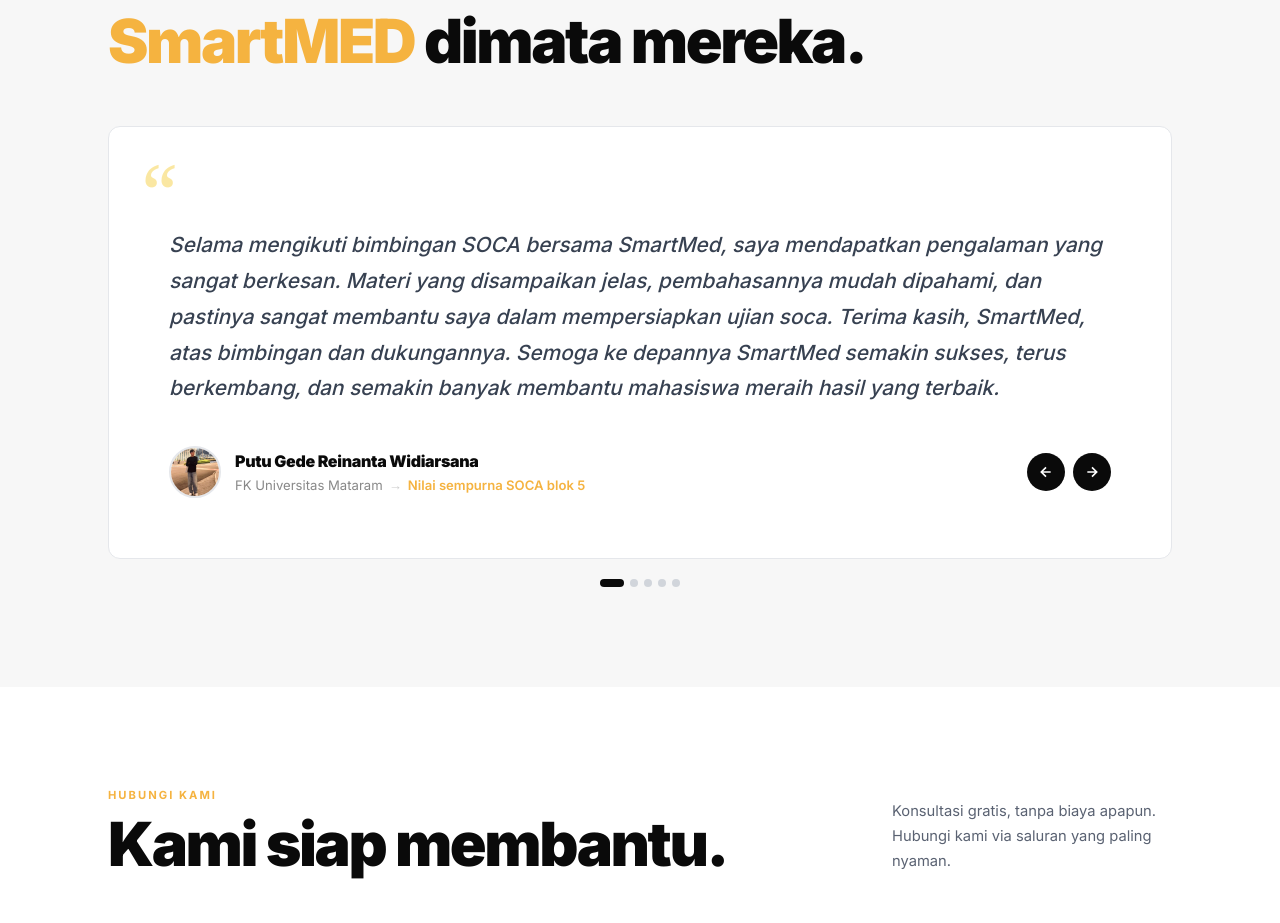
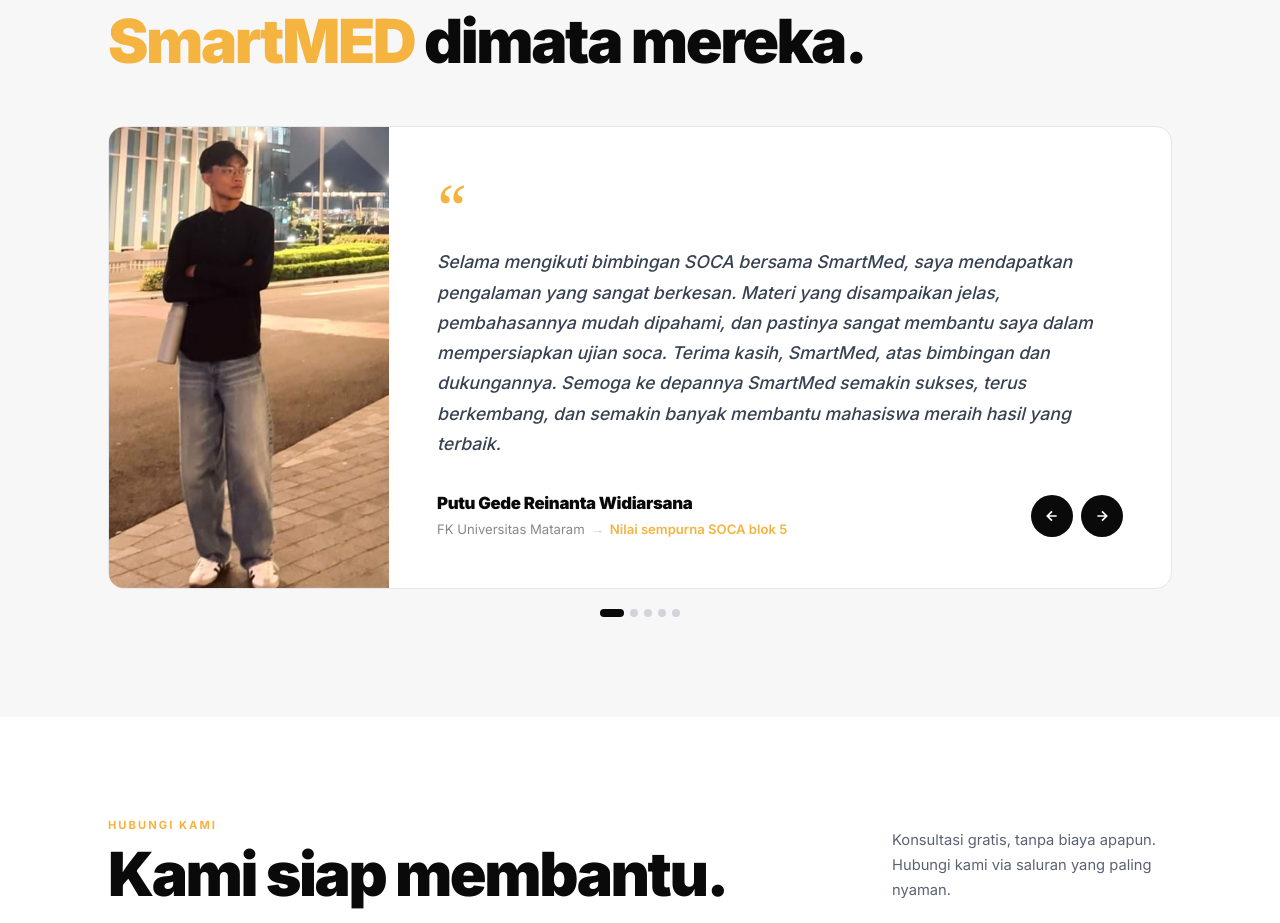
Before and after one commit to ganiout1/SmartMed, a Next.js app: page / in a window 1280 px wide. Shown: the part 3480-4403 px from the top of the page. Built offline with nearby package versions, Linux system fonts and the light colour scheme.

Commit message:
style: redesign testimonials with large photo layout

```diff
--- a/src/components/landing/testimonials-section.tsx
+++ b/src/components/landing/testimonials-section.tsx
@@ -117,74 +117,87 @@ export function TestimonialsSection() {
         <div
           style={{
             background: "#FFFFFF",
-            borderRadius: 12,
+            borderRadius: 16,
             border: "1px solid #E5E7EB",
-            padding: "clamp(32px, 5vw, 60px)",
+            overflow: "hidden",
+            display: "flex",
+            flexDirection: "row",
+            minHeight: 320,
+          }}
+          className="flex-col md:flex-row"
+        >
+          {/* Large photo */}
+          {t.photo ? (
+            <div
+              style={{
+                background: "#f5b340",
+                display: "flex",
+                alignItems: "flex-end",
+                justifyContent: "center",
+                flexShrink: 0,
+                overflow: "hidden",
                 position: "relative",
-            minHeight: 280,
               }}
+              className="w-full md:w-[280px] h-[300px] md:h-auto"
             >
+              <Image
+                src={t.photo}
+                alt={t.name}
+                width={280}
+                height={360}
+                style={{ objectFit: "cover", width: "100%", height: "100%", objectPosition: "top center" }}
+              />
+            </div>
+          ) : (
+            <div
+              style={{
+                background: "linear-gradient(135deg, #f5b340 0%, #e0a030 100%)",
+                display: "flex",
+                alignItems: "center",
+                justifyContent: "center",
+                flexShrink: 0,
+              }}
+              className="w-full md:w-[280px] h-[200px] md:h-auto"
+            >
+              <span style={{ fontWeight: 900, fontSize: "4rem", color: "rgba(255,255,255,0.5)" }}>
+                {t.name.split(" ").map(w => w[0]).slice(0, 2).join("")}
+              </span>
+            </div>
+          )}
+
+          {/* Content */}
+          <div style={{ flex: 1, padding: "clamp(28px, 4vw, 48px)", display: "flex", flexDirection: "column", justifyContent: "space-between" }}>
             {/* Quote decoration */}
-          <div style={{ position: "absolute", top: 24, left: 32, opacity: 0.4, fontSize: "5rem", lineHeight: 1, fontFamily: "Georgia, serif", color: "#F5C518", userSelect: "none" }}>
+            <div>
+              <div style={{ fontSize: "4rem", lineHeight: 1, fontFamily: "Georgia, serif", color: "#f5b340", userSelect: "none", marginBottom: 8 }}>
                 &ldquo;
               </div>
 
               {/* Quote text */}
               <p
                 style={{
-              fontSize: "clamp(1rem, 2.2vw, 1.3rem)",
+                  fontSize: "clamp(0.9rem, 1.8vw, 1.1rem)",
                   fontWeight: 500,
                   color: "#374151",
                   lineHeight: 1.72,
-              marginBottom: 40,
-              paddingTop: 40,
+                  marginBottom: 32,
                   fontStyle: "italic",
                 }}
               >
                 {t.quote}
               </p>
+            </div>
 
             {/* Author + nav */}
             <div style={{ display: "flex", alignItems: "center", justifyContent: "space-between", flexWrap: "wrap", gap: 12 }}>
-            <div style={{ display: "flex", alignItems: "center", gap: 14 }}>
-              {/* Avatar */}
-              {t.photo ? (
-                <Image
-                  src={t.photo}
-                  alt={t.name}
-                  width={52}
-                  height={52}
-                  style={{ borderRadius: "50%", objectFit: "cover", width: 52, height: 52, border: "2px solid #E5E7EB" }}
-                />
-              ) : (
-                <div
-                  style={{
-                    width: 52,
-                    height: 52,
-                    borderRadius: "50%",
-                    background: "#f5b340",
-                    display: "flex",
-                    alignItems: "center",
-                    justifyContent: "center",
-                    fontWeight: 800,
-                    fontSize: "1.1rem",
-                    color: "#0A0A0A",
-                    border: "2px solid #E5E7EB",
-                    flexShrink: 0,
-                  }}
-                >
-                  {t.name.split(" ").map(w => w[0]).slice(0, 2).join("")}
-                </div>
-              )}
               <div>
-                <div style={{ fontWeight: 900, fontSize: "1rem", color: "#0A0A0A", letterSpacing: "-0.02em" }}>
+                <div style={{ fontWeight: 900, fontSize: "1.05rem", color: "#0A0A0A", letterSpacing: "-0.02em" }}>
                   {t.name}
                 </div>
-                <div style={{ fontSize: "0.82rem", color: "#888", marginTop: 3 }}>
+                <div style={{ fontSize: "0.82rem", color: "#888", marginTop: 4 }}>
                   <span>{t.from}</span>
                   <span style={{ margin: "0 6px", color: "#ccc" }}>→</span>
                   <span style={{ color: "#f5b340", fontWeight: 600 }}>{t.to}</span>
-                </div>
                 </div>
               </div>
               {/* Arrow nav */}
@@ -193,8 +206,8 @@ export function TestimonialsSection() {
                   onClick={prev}
                   aria-label="Sebelumnya"
                   style={{
-                  width: 38,
-                  height: 38,
+                    width: 42,
+                    height: 42,
                     borderRadius: "50%",
                     background: "#0A0A0A",
                     color: "#fff",
@@ -214,8 +227,8 @@ export function TestimonialsSection() {
                   onClick={next}
                   aria-label="Berikutnya"
                   style={{
-                  width: 38,
-                  height: 38,
+                    width: 42,
+                    height: 42,
                     borderRadius: "50%",
                     background: "#0A0A0A",
                     color: "#fff",
@@ -231,6 +244,7 @@ export function TestimonialsSection() {
                 >
                   {NEXT_ICON}
                 </button>
+              </div>
             </div>
           </div>
         </div>
```
Lines whose indentation alone changed are shown as unchanged.
